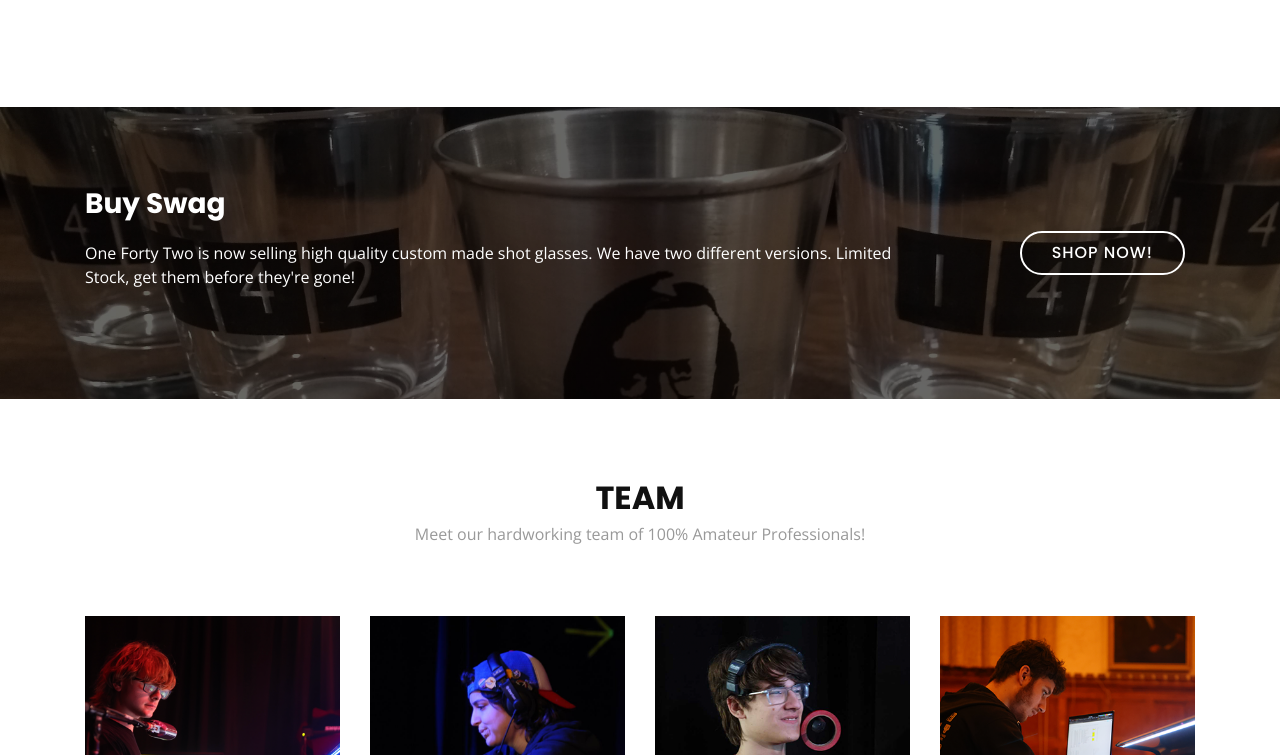
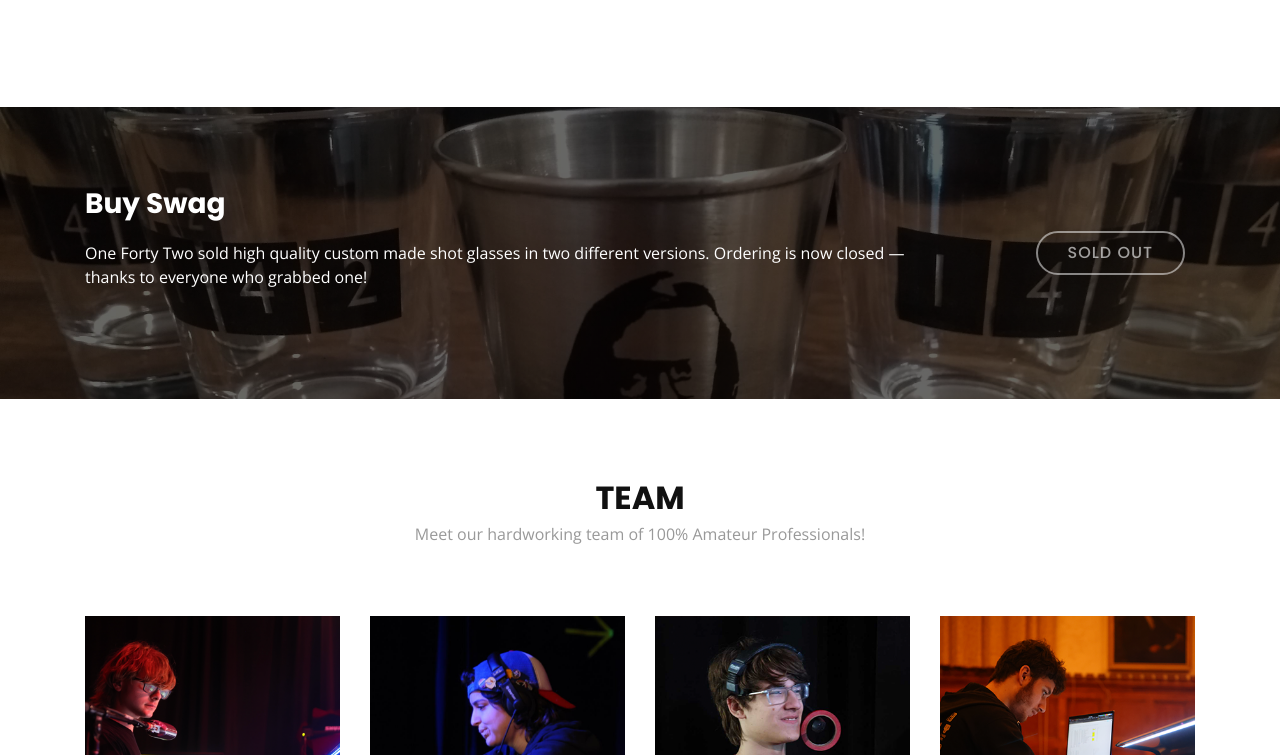
Before and after one commit to 142West/142-site, a plain HTML site: page index.html in a window 1280 px wide. Shown: the part 1470-2225 px from the top of the page. Drawn offline with nearby package versions, Linux system fonts and the light colour scheme.

Commit message:
close shop

```diff
--- a/css/style.css
+++ b/css/style.css
@@ -712,6 +712,14 @@
   border: 2px solid #2dc997;
 }
 
+#shop .cta-btn-closed,
+#shop .cta-btn-closed:hover {
+  background: transparent;
+  border: 2px solid rgba(255, 255, 255, 0.5);
+  color: rgba(255, 255, 255, 0.6);
+  cursor: default;
+}
+
 /* Portfolio Section
 --------------------------------*/
 #portfolio {
--- a/index.html
+++ b/index.html
@@ -55,7 +55,7 @@
             <li><a href="https://github.com/142West">GitHub</a></li>
           </ul>
           </li>
-          <li class="menu-active"><a href="https://forms.gle/1ZdwM4UNPSKRQaFZA">Shop</a>
+          <li><a href="#shop">Shop</a></li>
           <li><a href="#team">Team</a></li>
           <li><a href="#contact">Contact Us</a></li>
         </ul>
@@ -217,10 +217,10 @@
         <div class="row">
           <div class="col-lg-9 text-center text-lg-left">
             <h3 class="cta-title">Buy Swag</h3>
-            <p class="cta-text">One Forty Two is now selling high quality custom made shot glasses. We have two different versions. Limited Stock, get them before they're gone!</p>
+            <p class="cta-text">One Forty Two sold high quality custom made shot glasses in two different versions. Ordering is now closed &mdash; thanks to everyone who grabbed one!</p>
           </div>
           <div class="col-lg-3 cta-btn-container text-center">
-            <a class="cta-btn align-middle" href="https://forms.gle/1ZdwM4UNPSKRQaFZA">Shop Now!</a>
+            <span class="cta-btn cta-btn-closed align-middle" aria-disabled="true">Sold Out</span>
           </div>
         </div>
 
```
